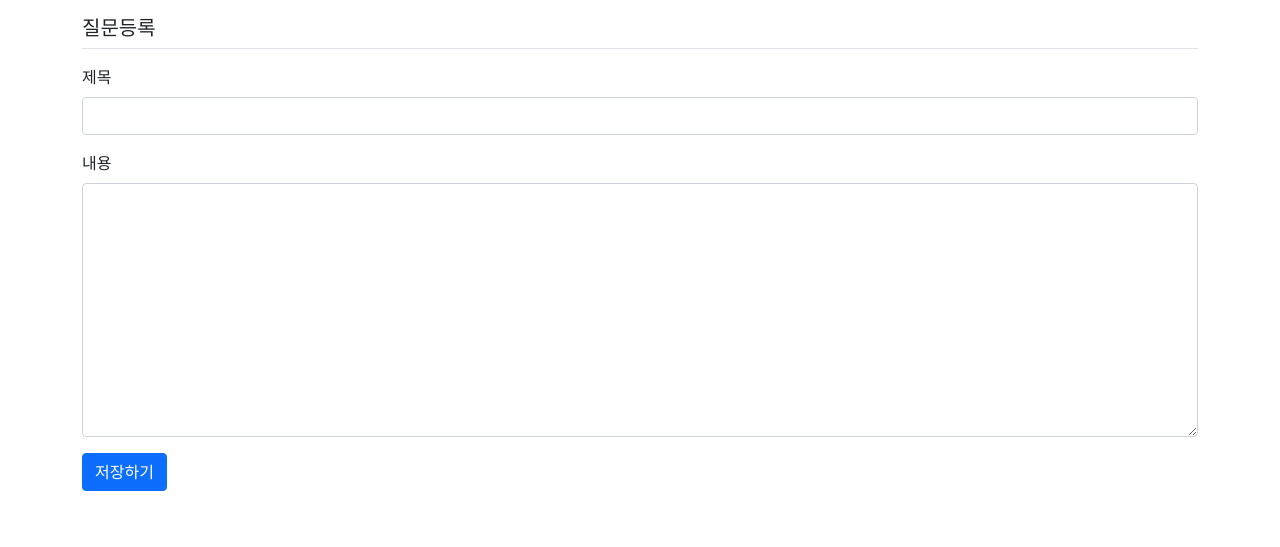
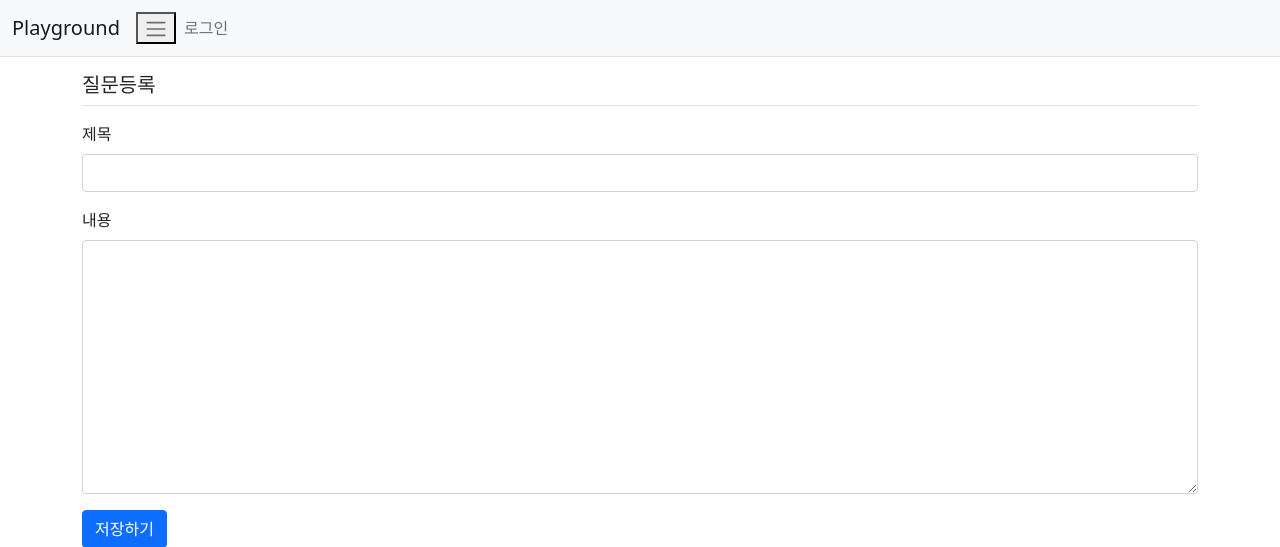
Before and after one commit to CatsSaveTheWorld/Playground, a Django app: page /question/create/ in a window 1280 px wide. Shown: the top 547 px of the page. Run offline with Django 3.2, Linux system fonts and the light colour scheme; parts of the project's set-up code (start-up, migrations or seed data) failed here and were passed over; some libraries are stand-ins or nearby versions.

Commit message:
add requirement.txt and navigation bar to base.html

```diff
--- a/TEMPLATES/base.html
+++ b/TEMPLATES/base.html
@@ -12,7 +12,29 @@
     <title>Welcome to the One's Playground!</title>
 </head>
 <body>
-<!-- 기본 템플릿 안에 삽입될 내용 Start -->
+    <!--네비게이션 바-->
+    <nav class="navbar navbar-expand-lg navbar-light bg-light border-bottom">
+        <div class="container-fluid">
+            <a class="navbar-brand" href="{% url 'board:index' %}">Playground</a>
+            <button class="nav-toggler" type="button"
+            data-bs-toggle="collapse"
+            data-bs-target="#navbarSupportedContent"
+            aria-controls="navbarSupportedContent"
+            aria-expanded="false"
+            aria-label="Toggle navigation">
+        <span class="navbar-toggler-icon"></span>
+    </button>
+    <div class="collapse navbar-collapse" id="navbarSupportedContent">
+        <ul class="navbar-nav me-auto mb-2 mb-lg-0">
+            <li class="nav-item">
+                <a class="nav-link" href="#">로그인</a>
+            </li>
+        </ul>
+    </div>
+</div>
+</nav>
+    <!-- 기본 템플릿 안에 삽입될 내용 Start -->
+
 {% block content %}
 {% endblock %}
 <!-- 기본 템플릿 안에 삽입될 내용 End -->
```
Also changed, not shown: requirements.txt (added, +45 -0 lines).
